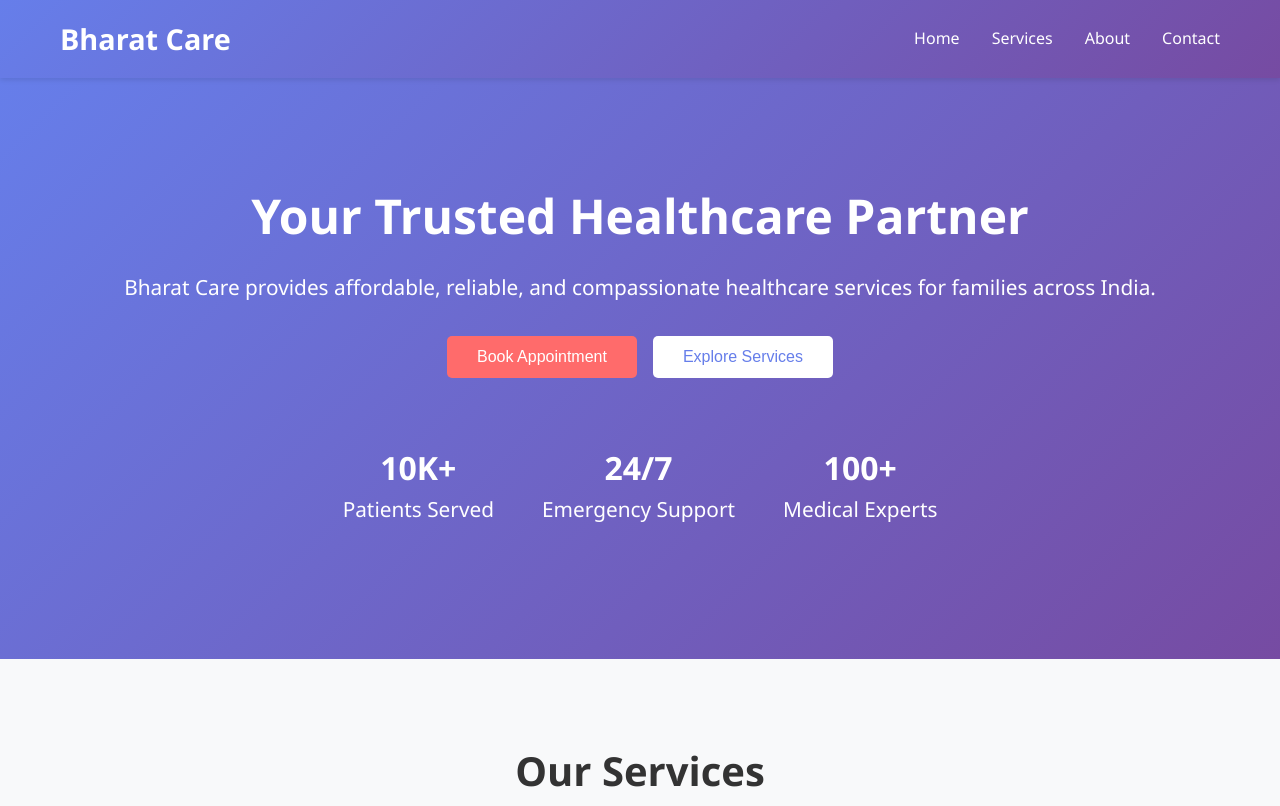
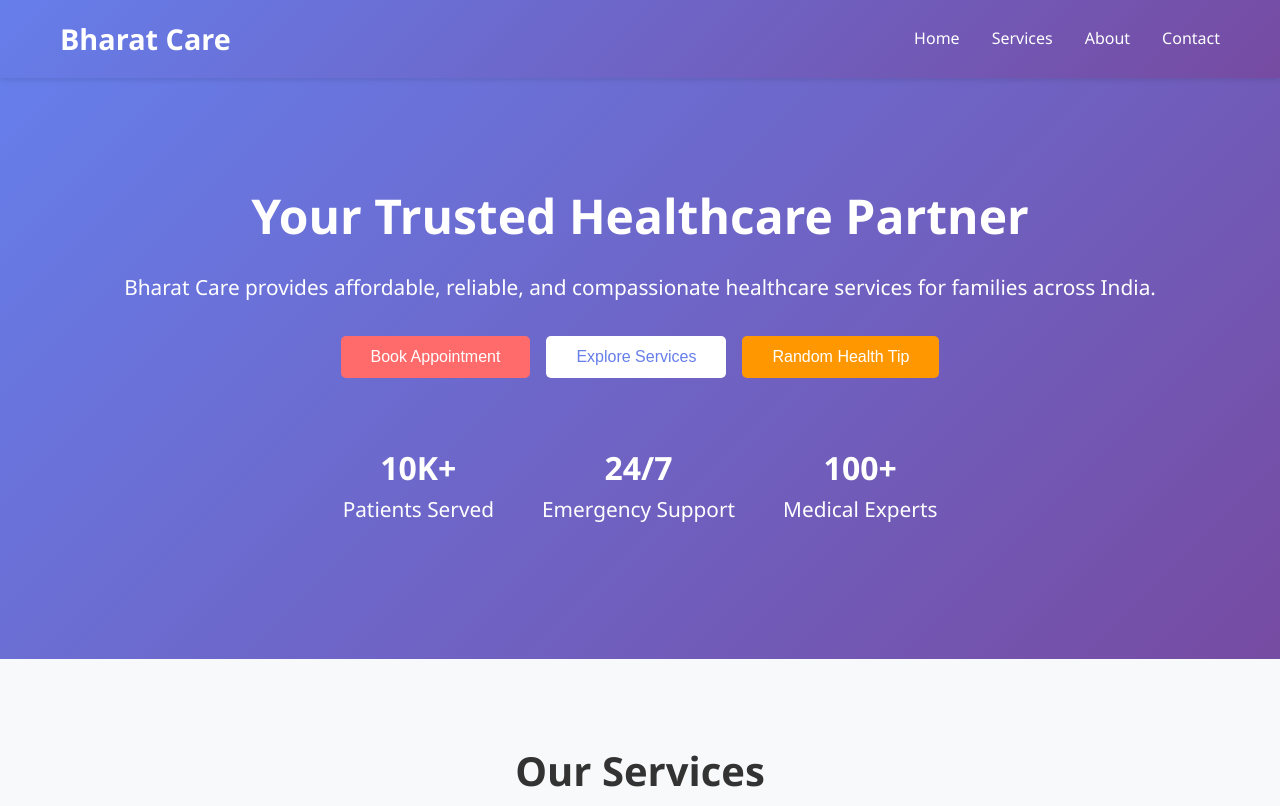
Before and after one commit to swapnik-iitkgp/bharat-care, a plain HTML site: page index.html in a window 1280 px wide. Shown: the top 806 px of the page. Drawn offline with Linux system fonts and the light colour scheme.

Commit message:
Proposed: Add random action button to homepage

```diff
--- a/index.html
+++ b/index.html
@@ -42,6 +42,7 @@
             <div style="display: flex; justify-content: center; gap: 1rem; flex-wrap: wrap; margin-top: 2rem;">
                 <button class="cta-button">Book Appointment</button>
                 <button class="cta-button" style="background: white; color: #667eea;">Explore Services</button>
+                <button class="cta-button" style="background: #ff9800; color: white;">Random Health Tip</button>
             </div>
 
             <!-- Quick highlights section -->
```
